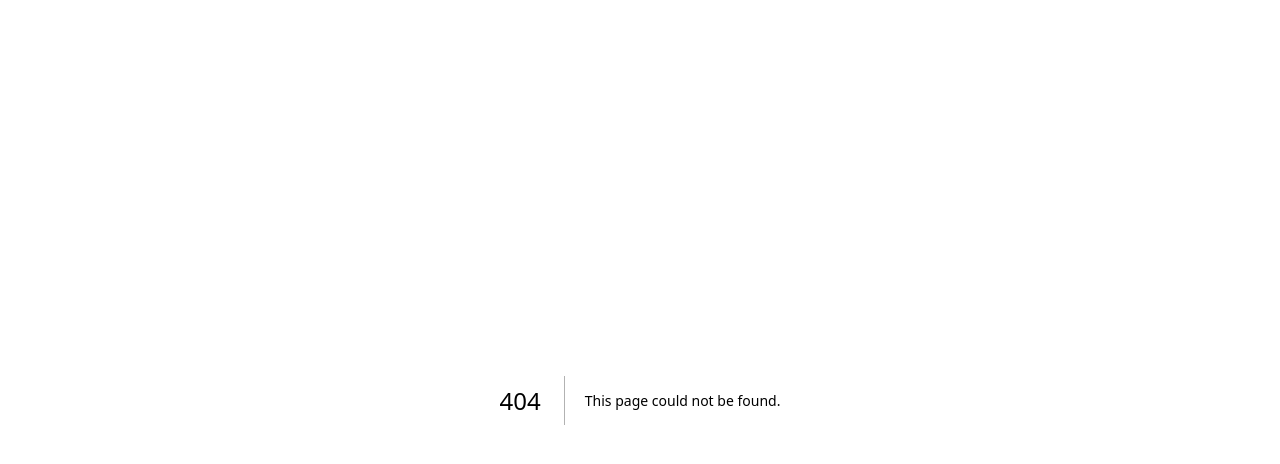
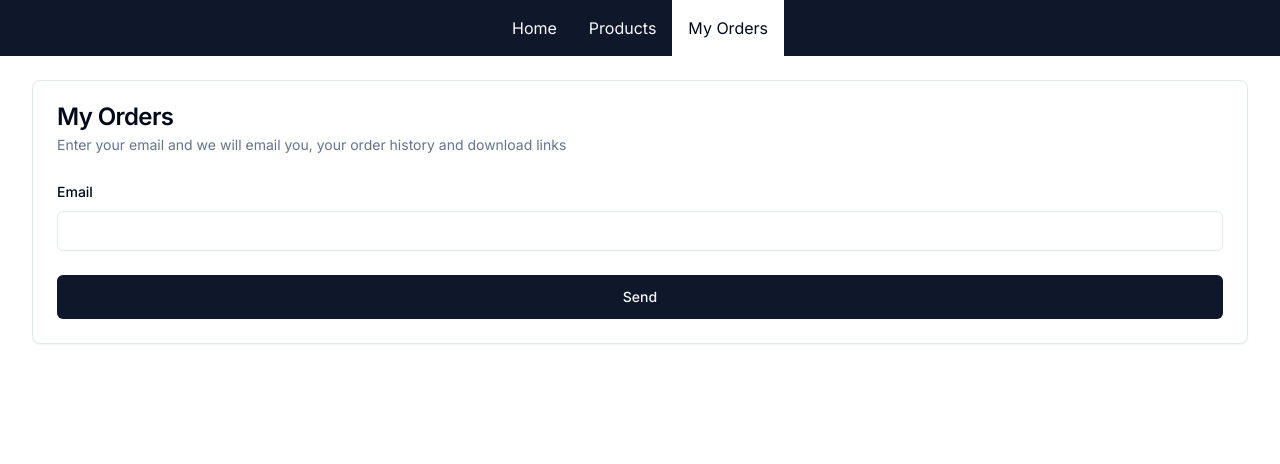
Before and after one commit to KashifKhn/Digital_Download_EcommerceStore-Next-js-Strpe-Prisma-SQL, a Next.js app: page /orders in a window 1280 px wide. Before the commit this address had no page. Shown: the top 464 px of the page. Built offline with nearby package versions, Linux system fonts and the light colour scheme; no server answers.

Commit message:
feat: Add CustomerOrdersPage component for sending customer orders through email

```diff
--- /dev/null
+++ b/src/app/(customerPages)/orders/page.tsx
@@ -0,0 +1,65 @@
+"use client";
+
+import { Button } from "@/components/ui/button";
+import {
+  Card,
+  CardContent,
+  CardDescription,
+  CardFooter,
+  CardHeader,
+  CardTitle,
+} from "@/components/ui/card";
+import { Input } from "@/components/ui/input";
+import { Label } from "@/components/ui/label";
+import { useFormState, useFormStatus } from "react-dom";
+import { emailOrderHistory } from "../_actions/orders";
+
+const CustomerOrdersPage = () => {
+  const [data, action] = useFormState(emailOrderHistory, {});
+  return (
+    <form
+      action={action}
+      className="max-2-xl mx-auto">
+      <Card>
+        <CardHeader>
+          <CardTitle>My Orders</CardTitle>
+          <CardDescription>
+            Enter your email and we will email you, your order history and
+            download links
+          </CardDescription>
+        </CardHeader>
+        <CardContent>
+          <div className="space-y-2">
+            <Label htmlFor="email">Email</Label>
+            <Input
+              type="email"
+              required
+              name="email"
+              id="email"
+            />
+            {data.error && <div className="text-destructive">{data.error}</div>}
+          </div>
+        </CardContent>
+        <CardFooter>
+          {data.message ? <p>{data.message}</p> : <SubmitButton />}
+        </CardFooter>
+      </Card>
+    </form>
+  );
+};
+
+export default CustomerOrdersPage;
+
+const SubmitButton = () => {
+  const { pending } = useFormStatus();
+
+  return (
+    <Button
+      className="w-full"
+      size="lg"
+      disabled={pending}
+      type="submit">
+      {pending ? "Sending..." : "Send"}
+    </Button>
+  );
+};
```
